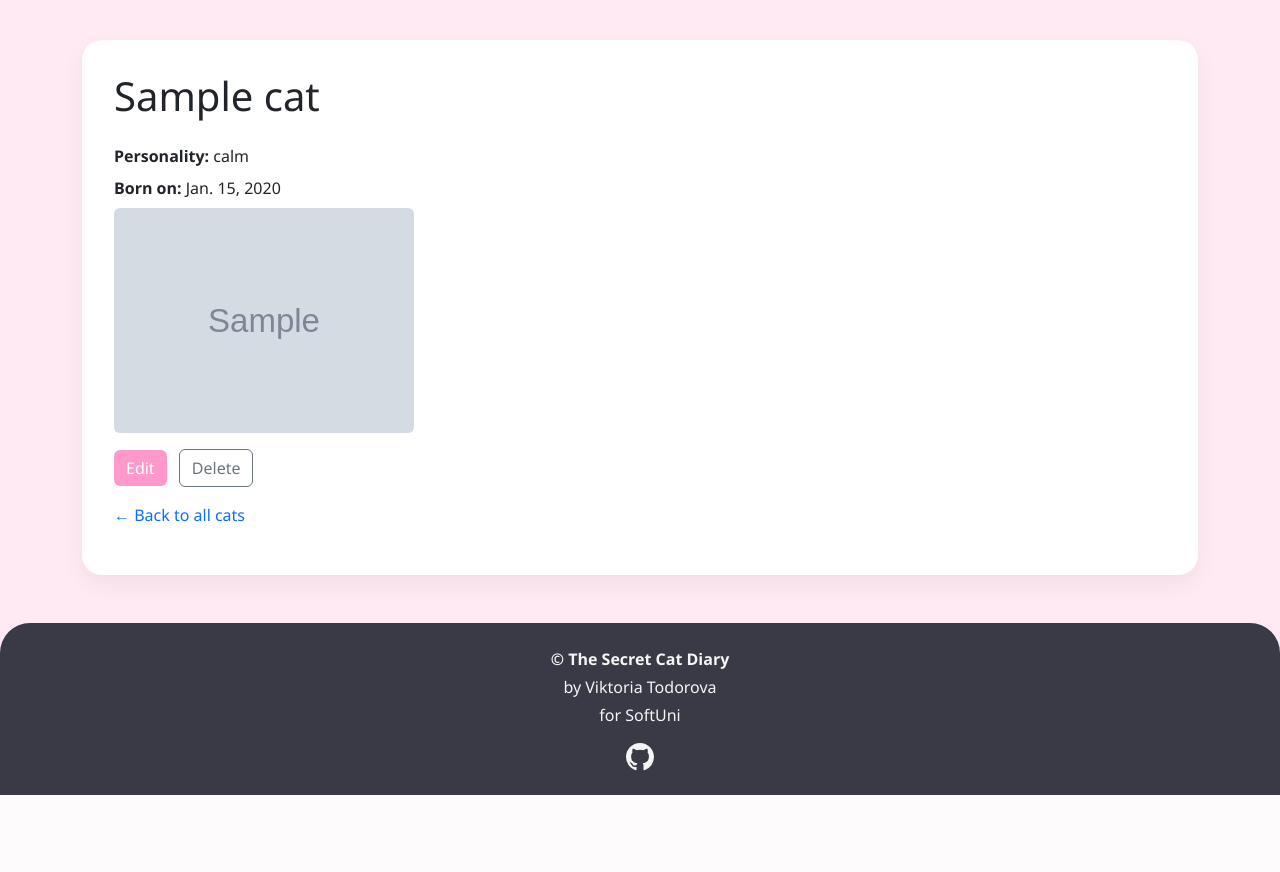
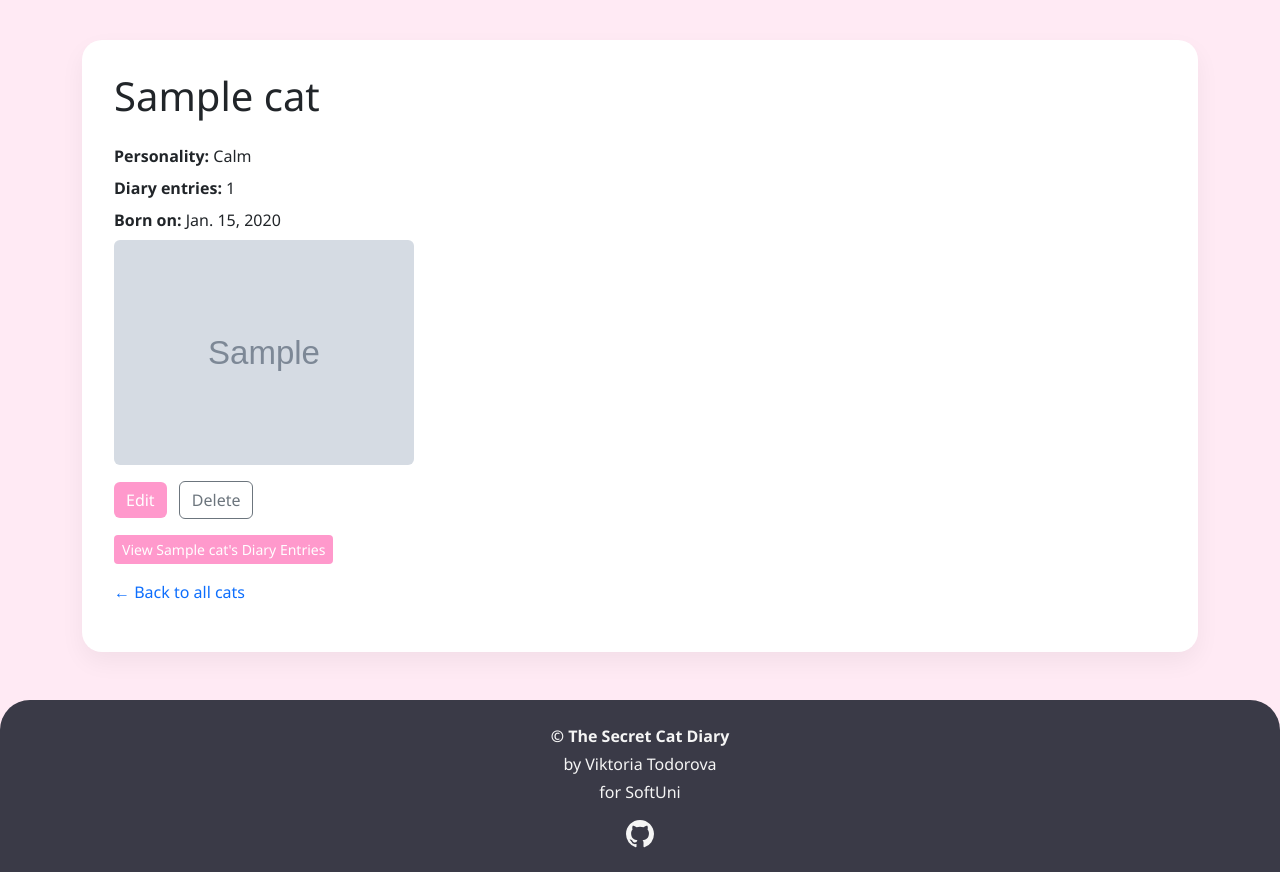
Before and after one commit to Viktoriyapp/cat-diary, a Django app: page /cats/1/ in a window 1280 px wide. Shown: the part 56-928 px from the top of the page. Before the commit the page ends 851 px from the top, so only its background shows below. Run offline with Django 5.2, Linux system fonts and the light colour scheme; tables that the repository leaves empty hold one stand-in row (values such as "Sample post"); grey boxes marked "Sample" are stand-in pictures.

Commit message:
Added button View to cat_detail.html, added bootstrap to button Save in cat_create.html, added CatUpdateForm to disable the cat field on Edit

```diff
--- a/cats/views.py
+++ b/cats/views.py
@@ -2,7 +2,7 @@ from django.shortcuts import render
 from django.urls import reverse_lazy
 from django.views.generic import ListView, DetailView, CreateView, UpdateView, DeleteView
 
-from cats.forms import CatForm
+from cats.forms import CatForm, CatUpdateForm
 from cats.models import Cat
 
 
@@ -30,7 +30,7 @@ class CatCreateView(CreateView):
 
 class CatUpdateView(UpdateView):
     model = Cat
-    form_class = CatForm
+    form_class = CatUpdateForm
     template_name = 'cats/cat_update.html'
     success_url = reverse_lazy('cats:list')
 
--- a/templates/cats/cat_create.html
+++ b/templates/cats/cat_create.html
@@ -13,7 +13,7 @@
             {{ form.as_p }}
         </div>
 
-        <button type="submit">Save</button>
+        <button type="submit" class="btn btn-soft">Save</button>
     </form>
 
     <p>
--- a/templates/cats/cat_detail.html
+++ b/templates/cats/cat_detail.html
@@ -5,11 +5,13 @@
 
 {% block content %}
 
-    <h1 class="mb-4">{{ cat.name }}</h1>
+    <h1 class="mb-4">{{ cat.name|capfirst }}</h1>
 
     <p class="mb-2">
-        <strong>Personality:</strong> {{ cat.personality }}
+        <strong>Personality:</strong> {{ cat.personality|capfirst }}
     </p>
+
+    <p class="mb-2"><strong>Diary entries:</strong> {{ cat.mood_entries.count|default:0 }}</p>
 
     {% if cat.birth_date %}
         <p class="mb-2">
@@ -20,7 +22,8 @@
     {% if cat.photo %}
         <img src="{{ cat.photo.url }}" alt="{{ cat.name }}" width="300" class="img-fluid rounded mb-3">
     {% else %}
-        <img src="{% static 'images/cat-silhouette.svg' %}" alt="Default cat" width="300" class="img-fluid rounded mb-3">
+        <img src="{% static 'images/cat-silhouette.svg' %}" alt="Default cat" width="300"
+             class="img-fluid rounded mb-3">
     {% endif %}
 
     <p>
@@ -30,6 +33,11 @@
     </p>
 
     <p class="mt-3">
+        <a href="{% url 'moods:list' %}?cat={{ cat.pk }}" class="btn btn-soft btn-sm">View {{ cat.name|capfirst }}'s Diary Entries</a>
+    </p>
+
+
+    <p class="mt-3">
         <a href="{% url 'cats:list' %}" class="text-decoration-none">← Back to all cats</a>
     </p>
 
```
Also changed, not shown: cats/forms.py (+7 -0 lines).
